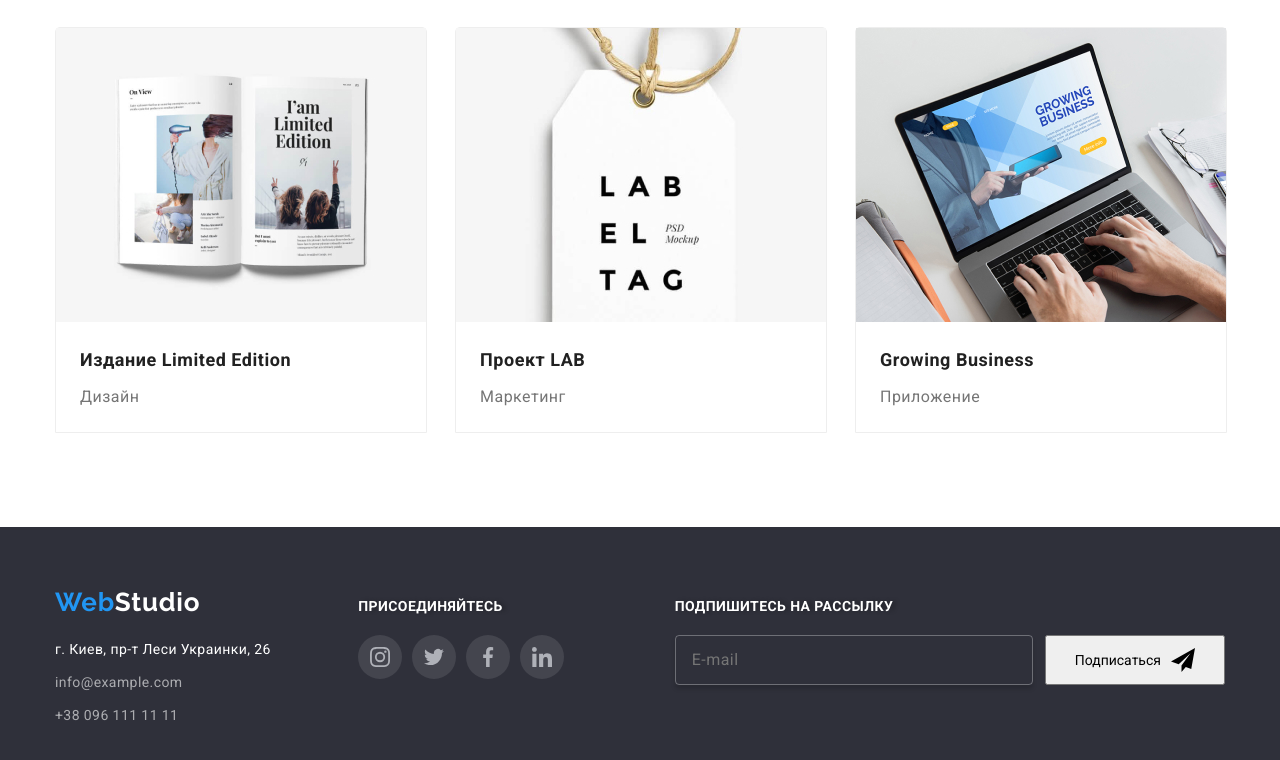
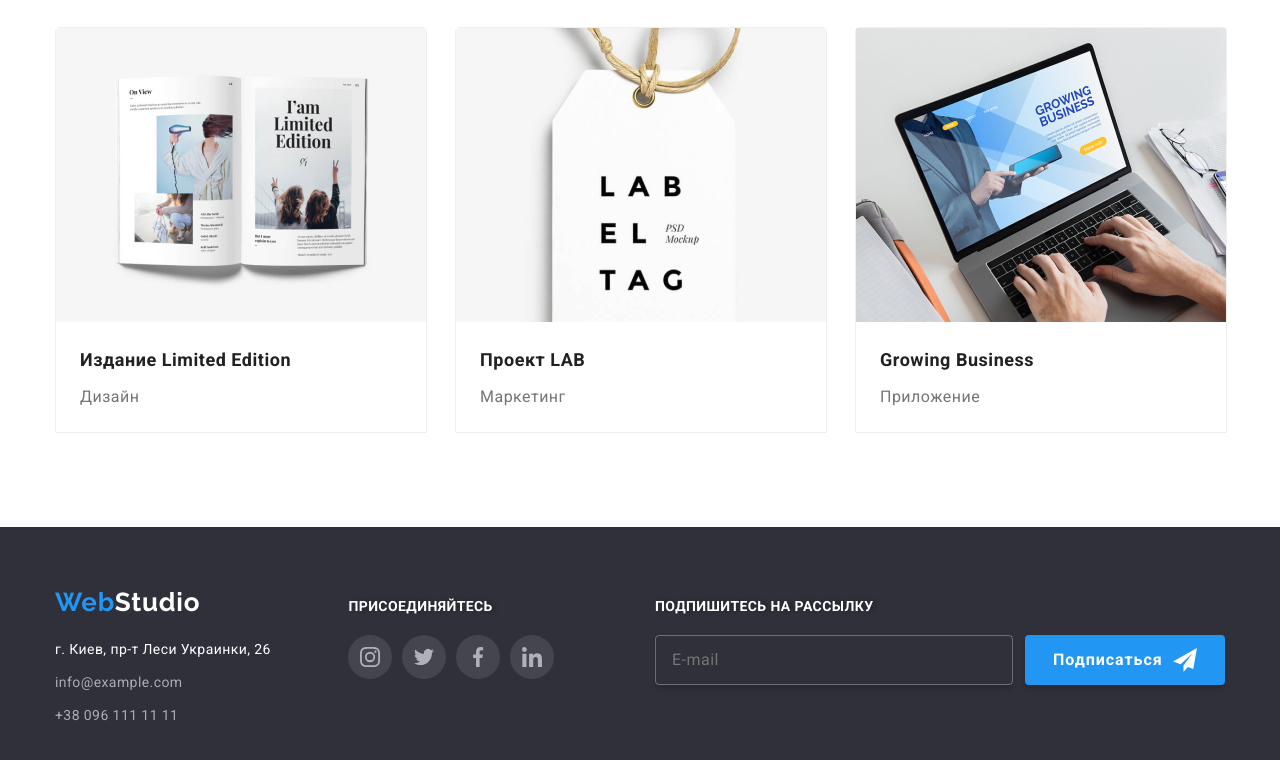
Before and after one commit to Kateryna03/goit-markup-hw-07-01, a plain HTML site: page portfolio.html in a window 1280 px wide. Shown: the part 1108-1868 px from the top of the page. Drawn offline with nearby package versions, Linux system fonts and the light colour scheme.

Commit message:
settings.json

```diff
--- a/portfolio.html
+++ b/portfolio.html
@@ -344,7 +344,7 @@
                     <p class="footer-text">Подпишитесь на рассылку</p>
                     <form class="footer-submit-form">
                         <input class="footer-input" type="email" placeholder="E-mail">
-                        <button class="footer-button" type="submit">
+                        <button class="footer-button button" type="submit">
                             <span>Подписаться</span>
                             <svg width="24" height="24" class="submit-icon">
                                 <use href="./images/sprite.svg#icon-send-1" viewBox="0 0 32 32">
```
Also changed, not shown: css/main.css (added), css/main.min.css (added), sass/main.scss (added), 2 other files.
